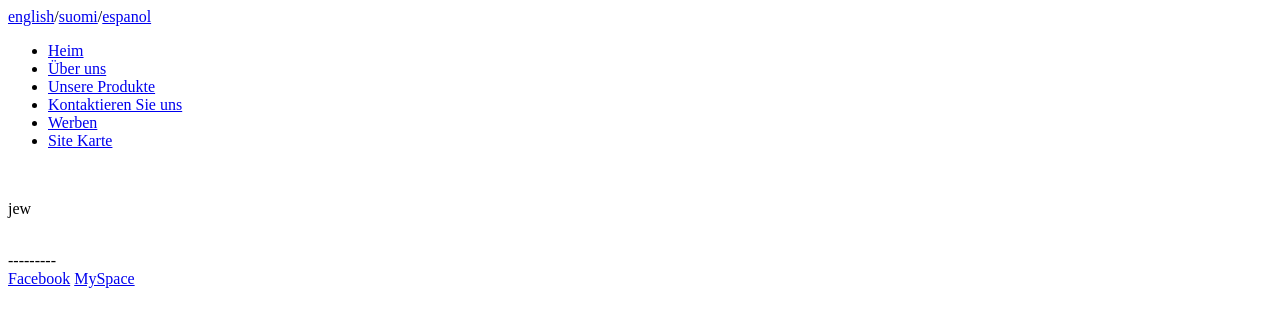
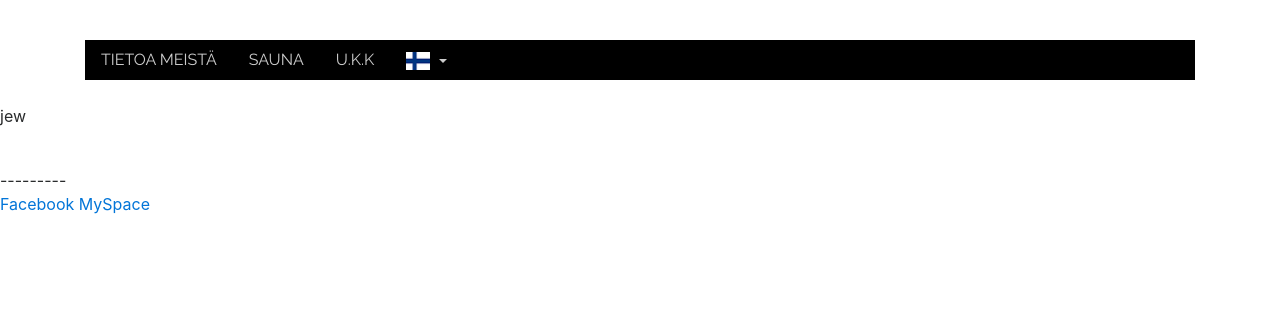
Before and after one commit to joelmu/SteamySauna, a PHP site: page /homePage.php?lang=fi in a window 1280 px wide. Shown: the top 327 px of the page. Run offline with PHP 8.4, Linux system fonts and the light colour scheme; some libraries are stand-ins or nearby versions.

Commit message:
Navigation bar is modified.

```diff
--- /dev/null
+++ b/karhusauna/css/header_menu_bar.css
@@ -0,0 +1,20 @@
+
+#navigation-bar {
+	background-color: black;
+	font-family: 'Raleway';
+}
+#navigation-bar a{
+	color: #ccc;
+}
+#navigation-bar img{
+	max-width: 50%;
+	max-height: 50%;
+}
+body {
+	padding-top: 1rem;
+	padding-bottom: 1rem;
+}
+.dropdown-menu {
+	border: none;
+	background-color: black;
+}
--- a/karhusauna/languages/lang.fi.php
+++ b/karhusauna/languages/lang.fi.php
@@ -5,16 +5,21 @@ Language: Finnish
 -----------------
 */
 $lang = array();
-$lang['PAGE_TITLE'] = 'Meine Webseite Titel';
-$lang['HEADER_TITLE'] = 'Meine Website-Header Titel';
-$lang['SITE_NAME'] = 'Meine Website';
-$lang['SLOGAN'] = 'Mein Slogan hier';
-$lang['HEADING'] = 'Position';
-// Menu
-$lang['MENU_HOME'] = 'Heim';
-$lang['MENU_ABOUT_US'] = 'Über uns';
-$lang['MENU_OUR_PRODUCTS'] = 'Unsere Produkte';
-$lang['MENU_CONTACT_US'] = 'Kontaktieren Sie uns';
-$lang['MENU_ADVERTISE'] = 'Werben';
-$lang['MENU_SITE_MAP'] = 'Site Karte';
+
+$lang['PAGE_TITLE'] = 'Karhusauna';
+
+// Header Menu Bar
+$lang['ACTIVE_LANG'] = '?lang=fi';
+$lang['ACTIVE_LANG_IMG'] = '../images/small/Finnish.png';
+
+$lang['UNACTIVE_LANG_1'] = '?lang=en';
+$lang['UNACTIVE_LANG_1_IMG'] = '../images/small/English.png';
+$lang['UNACTIVE_LANG_2'] = '?lang=es';
+$lang['UNACTIVE_LANG_2_IMG'] = '../images/small/Spanish.png';
+
+$lang['MENU_HOME'] = 'KOTI';
+$lang['MENU_ABOUT_US'] = 'TIETOA MEISTÄ';
+$lang['MENU_SAUNA'] = 'SAUNA';
+$lang['MENU_FAQ'] = 'U.K.K';
+$lang['MENU_LOGIN'] = 'KIRJAUDU SISÄÄN';
 ?>
--- a/karhusauna/webPage/aboutUs.php
+++ b/karhusauna/webPage/aboutUs.php
@@ -5,5 +5,5 @@
 include_once "../languages/lang.php" ?>
 </head>
 <body>
-<p><?php echo htmlspecialchars($lang['aboutusPar']); ?></p>
+<p></p>
 <?php include "footer.php" ?>
--- a/karhusauna/webPage/header_menu_bar.php
+++ b/karhusauna/webPage/header_menu_bar.php
@@ -1,20 +1,75 @@
 <!DOCTYPE html>
 <html>
   <head>
-    <meta charset="utf-8">
-    <title>Karhusauna</title>
-    <script type="text/javascript" src="script.js">
-    </script>
-<?php include "../languages/common.php" ?>
+
+	    <meta charset="utf-8">
+	    <meta name="viewport" content="width=device-width, initial-scale=1, shrink-to-fit=no">
+
+	    <title>Karhusauna</title>
+
+	    <!-- CSS and JavaScript Resources -->
+
+	    <link rel="stylesheet" href="https://maxcdn.bootstrapcdn.com/bootstrap/4.0.0-alpha.6/css/bootstrap.min.css" integrity="sha384-rwoIResjU2yc3z8GV/NPeZWAv56rSmLldC3R/AZzGRnGxQQKnKkoFVhFQhNUwEyJ" crossorigin="anonymous">
+	    <script src="https://ajax.googleapis.com/ajax/libs/jquery/3.1.0/jquery.min.js"></script>﻿
+		<script src="https://maxcdn.bootstrapcdn.com/bootstrap/4.0.0-alpha.6/js/bootstrap.min.js" integrity="sha384-vBWWzlZJ8ea9aCX4pEW3rVHjgjt7zpkNpZk+02D9phzyeVkE+jo0ieGizqPLForn" crossorigin="anonymous"></script>
+
+		<!-- Fonts -->
+
+		<link href="https://fonts.googleapis.com/css?family=Raleway" rel="stylesheet">
+
+		<!-- Custom CSS files -->
+		<link rel="stylesheet" href="../css/header_menu_bar.css">
+
+
+		<!-- Languages processing file -->
+
+		<?php include "../languages/common.php" ?>
+
   </head>
+
   <body>
-    <ul>
-<li><a href="/"><?php echo $lang['MENU_HOME']; ?></a></li>
-<li><a href="about_us"><?php echo $lang['MENU_ABOUT_US']; ?></a></li>
-<li><a href="our_products"><?php echo $lang['MENU_OUR_PRODUCTS']; ?></a></li>
-<li><a href="contact_us"><?php echo $lang['MENU_CONTACT_US']; ?></a></li>
-<li><a href="advertise"><?php echo $lang['MENU_ADVERTISE']; ?></a></li>
-<li><a href="sitemap"><?php echo $lang['MENU_SITE_MAP']; ?></a></li>
-</ul>
+
+    <div class="container" >
+
+    	<div id="navigation-bar">
+    	<!-- Navigation bar -->
+		    <ul class="nav">
+		  		<li class="nav-item">
+		    		<a class="nav-link active" href="#"><?php echo $lang['MENU_ABOUT_US']; ?></a>
+		  		</li>
+
+		  		<li class="nav-item">
+		    		<a class="nav-link" href="#"><?php echo $lang['MENU_SAUNA']; ?></a>
+		  		</li>
+
+		  		<li class="nav-item">
+		   			<a class="nav-link" href="#"><?php echo $lang['MENU_FAQ']; ?></a>
+		 		 </li>
+
+		  		<li class="nav-item dropdown">
+			    	<a class="nav-link dropdown-toggle" data-toggle="dropdown" href="#" role="button" aria-haspopup="true" aria-expanded="false">
+			    		<img src="<?php echo $lang['ACTIVE_LANG_IMG']; ?>" width="30px" height="18px">
+			    	</a>
+
+			    	<!-- Dropdown languages menu -->
+
+			    	<div class="dropdown-menu">
+
+				    	<a class="dropdown-item" href="<?php echo $lang['UNACTIVE_LANG_1']; ?>">
+				    		<img src="<?php echo $lang['UNACTIVE_LANG_1_IMG']; ?>" width="30px" height="18px">
+				    	</a>
+
+		    			<a class="dropdown-item" href="<?php echo $lang['UNACTIVE_LANG_2']; ?>">
+		    				<img src="<?php echo $lang['UNACTIVE_LANG_2_IMG']; ?>" width="30px" height="18px">
+		    			</a>
+	    			</div>
+		  		</li>
+			</ul>
+		</div>
+	</div>
+
+
+
+
   </body>
 </html>
--- a/karhusauna/webPage/homePage.php
+++ b/karhusauna/webPage/homePage.php
@@ -1,5 +1,5 @@
 
-<a href="?lang=en">english</a>/<a href="?lang=fi">suomi</a>/<a href="?lang=es">espanol</a>
+
 
 <?php include "header_menu_bar.php" ?>
 <br>
```
Also changed, not shown: karhusauna/languages/lang.en.php (+16 -11 lines), karhusauna/languages/lang.es.php (+17 -12 lines), karhusauna/images/small/English.png (added), karhusauna/images/small/Finnish.png (added), karhusauna/images/small/Spanish.png (added).
